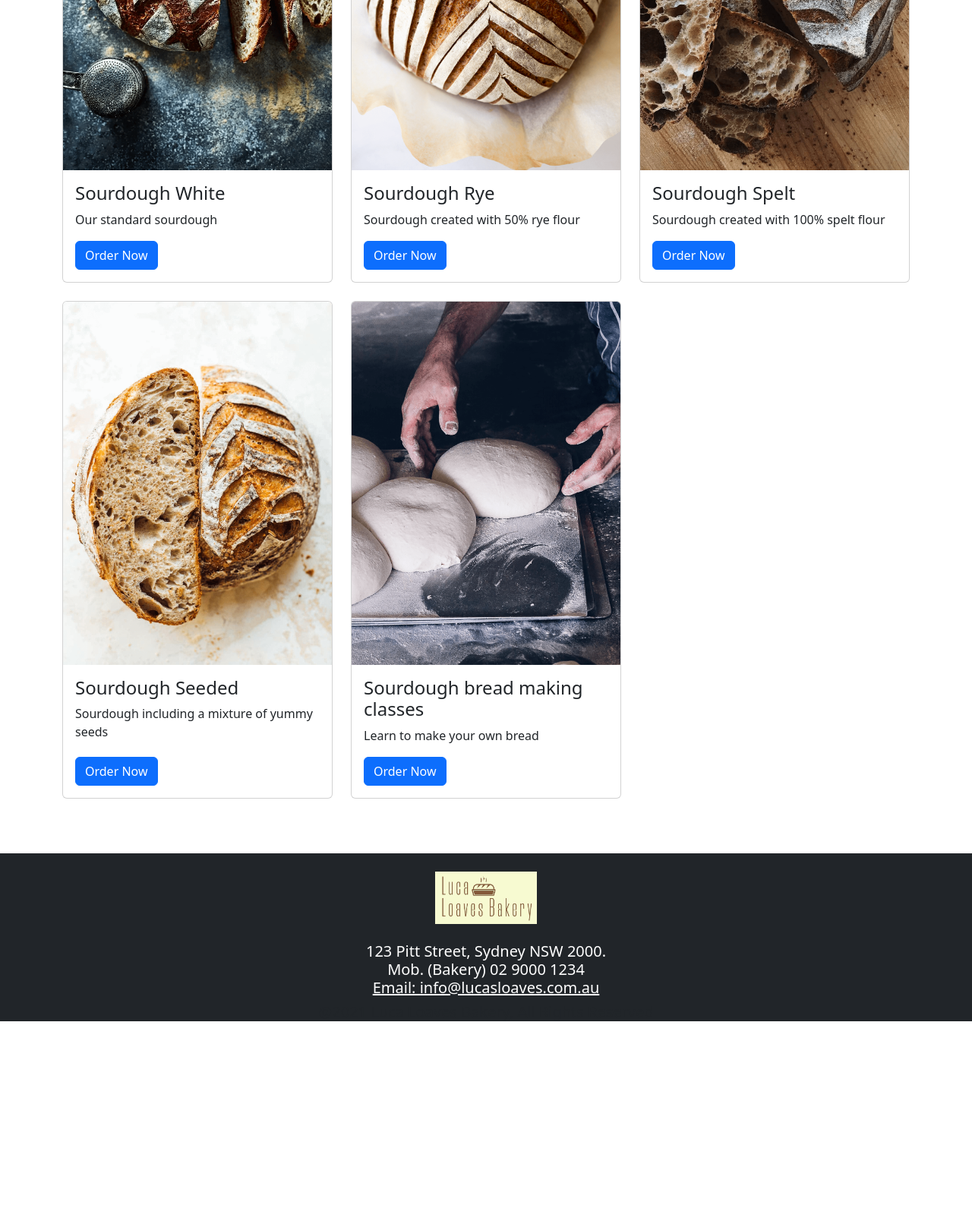
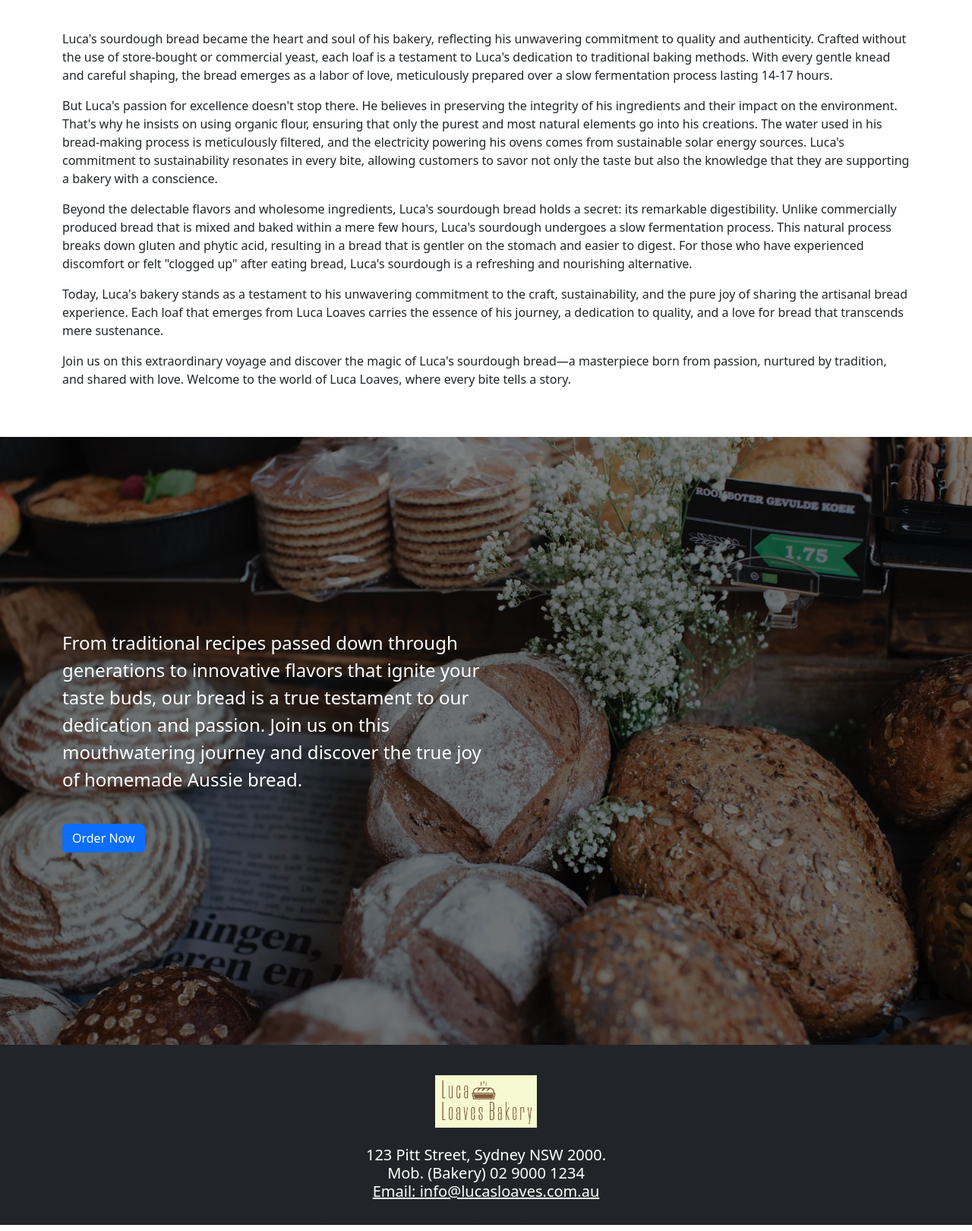
Before and after one commit to curregoz/acbi-term2, a PHP site: page / in a window 1280 px wide. Shown: the part 1199-2819 px from the top of the page at 76% size. Before the commit the page ends 2551 px from the top, so only its background shows below. Run offline with PHP 8.4, Linux system fonts and the light colour scheme; data comes from the database, SQL or seed files in the repository; data that the repository does not hold is empty.

Commit message:
feat: Fix index load

```diff
--- a/careers.html
+++ b/careers.html
@@ -30,10 +30,10 @@
       <div class="collapse navbar-collapse" id="navbarNav">
           <ul class="navbar-nav me-auto mb-2 mb-lg-0">
               <li class="nav-item">
-            <a class="nav-link luca-text" aria-current="page" href="index.php">Home</a>
+                  <a class="nav-link luca-text" aria-current="page" href="index.html">Home</a>
               </li>
               <li class="nav-item">
-            <a class="nav-link luca-text" href="aboutus.html">About Us</a>
+                  <a class="nav-link luca-text" href="./#About">About Us</a>
               </li>
               <li class="nav-item">
                   <a class="nav-link luca-text" href="careers.html">Careers</a>
--- a/contactus.html
+++ b/contactus.html
@@ -30,10 +30,10 @@
             <div class="collapse navbar-collapse" id="navbarNav">
                 <ul class="navbar-nav me-auto mb-2 mb-lg-0">
                     <li class="nav-item">
-                        <a class="nav-link luca-text" aria-current="page" href="index.php">Home</a>
+                        <a class="nav-link luca-text" aria-current="page" href="index.html">Home</a>
                     </li>
                     <li class="nav-item">
-                        <a class="nav-link luca-text" href="aboutus.html">About Us</a>
+                        <a class="nav-link luca-text" href="./#About">About Us</a>
                     </li>
                     <li class="nav-item">
                         <a class="nav-link luca-text" href="careers.html">Careers</a>
--- /dev/null
+++ b/index.html
@@ -0,0 +1,137 @@
+<!DOCTYPE html>
+<html lang="en">
+<head>
+
+  <link rel="stylesheet" type="text/css" href="css/style.css">
+
+  <title>Luca Loaves Bakery</title>
+
+  <meta charset="UTF-8">
+  <meta name="viewport" content="width=device-width, initial-scale=1">
+
+  <link href="https://cdn.jsdelivr.net/npm/bootstrap@5.3.0-alpha3/dist/css/bootstrap.min.css" rel="stylesheet" integrity="sha384-KK94CHFLLe+nY2dmCWGMq91rCGa5gtU4mk92HdvYe+M/SXH301p5ILy+dN9+nJOZ" crossorigin="anonymous">
+
+</head>
+<body>
+
+  <header>
+    <nav class="navbar navbar-expand-sm fixed-top navbar-dark bg-dark">
+      <div class="d-flex">
+        <a class="navbar-brand mx-5" href="./#Home">
+          <img src="assets/logo-white.png" alt="logo" style="width: 12%;">
+        </a>
+
+        <button class="navbar-toggler ms-auto" type="button" data-bs-toggle="collapse" data-bs-target="#navbarNav" aria-controls="navbarNav" aria-expanded="false" aria-label="Toggle navigation">
+          <span class="navbar-toggler-icon"></span>
+        </button>
+      </div>
+
+      <div class="collapse navbar-collapse" id="navbarNav">
+        <ul class="navbar-nav me-auto mb-2 mb-lg-0">
+          <li class="nav-item">
+            <a class="nav-link luca-text" aria-current="page" href="index.html">Home</a>
+          </li>
+          <li class="nav-item">
+            <a class="nav-link luca-text" href="#About">About Us</a>
+          </li>
+          <li class="nav-item">
+            <a class="nav-link luca-text" href="careers.html">Careers</a>
+          </li>
+          <li class="nav-item">
+            <a class="nav-link luca-text" href="contactus.html">Contact</a>
+          </li>
+          <li class="nav-item btn btn-primary mx-1" style="--bs-btn-padding-y: 0rem; --bs-btn-padding-x: .1rem;">
+            <a class="nav-link luca-text" href="shop.php">Order Now</a>
+          </li>
+        </ul>
+      </div>
+    </nav>
+  </header>
+
+  <main>
+    <a name="Home"></a>
+    <div class="d-flex align-items-center position-relative vh-100 cover hero">
+      <div class="overlay"></div>
+      <div class="container-fluid container-sm">
+        <p class="fs-1 text-white">Luca Loaves</p>
+        <div class="w-50">
+          <p class="fs-4 text-white">Experience the authentic taste of homemade Aussie bread, crafted with love and care. Each loaf is baked to perfection, delivering a delightful combination of softness and a satisfying crunch.</p>
+        </div>
+        <br/>
+        <a class="btn btn-primary text-white mr-2" href="shop.php" role="button" >Order Now</a>
+      </div>
+    </div>
+
+    <a name="About"></a>
+    <div class="container-sm py-5">
+      <div class="row">
+        <div class="col">
+          <img src="assets/abous_us.jpeg" alt="Breads taken out of the oven" style="height: 350px">
+        </div>
+        <div class="col">
+          <h2>About Luca</h2>
+          <p class="double">Luca, a lifeguard by profession, found himself unexpectedly floating in a sea of uncertainty when he was laid off from his job. However, amidst the waves of change, he discovered a newfound passion for making bread. Guided by his love for artisanal craftsmanship and a desire to create something truly special, Luca embarked on an extraordinary journey that would transform his life forever.</p>
+          <p>
+            With a burning curiosity and a hunger for knowledge, Luca delved into the art of bread-making. Armed with determination and an insatiable appetite for experimentation, he kneaded, shaped, and baked his way through countless batches of dough. It didn't take long for his creations to capture the hearts and taste buds of those fortunate enough to sample his handcrafted loaves.
+          </p>
+        </div>
+      </div>
+      <br/>
+      <p>
+        Luca's sourdough bread became the heart and soul of his bakery, reflecting his unwavering commitment to quality and authenticity. Crafted without the use of store-bought or commercial yeast, each loaf is a testament to Luca's dedication to traditional baking methods. With every gentle knead and careful shaping, the bread emerges as a labor of love, meticulously prepared over a slow fermentation process lasting 14-17 hours.
+      </p>
+      <p>
+        But Luca's passion for excellence doesn't stop there. He believes in preserving the integrity of his ingredients and their impact on the environment. That's why he insists on using organic flour, ensuring that only the purest and most natural elements go into his creations. The water used in his bread-making process is meticulously filtered, and the electricity powering his ovens comes from sustainable solar energy sources. Luca's commitment to sustainability resonates in every bite, allowing customers to savor not only the taste but also the knowledge that they are supporting a bakery with a conscience.
+      </p>
+      <p>
+        Beyond the delectable flavors and wholesome ingredients, Luca's sourdough bread holds a secret: its remarkable digestibility. Unlike commercially produced bread that is mixed and baked within a mere few hours, Luca's sourdough undergoes a slow fermentation process. This natural process breaks down gluten and phytic acid, resulting in a bread that is gentler on the stomach and easier to digest. For those who have experienced discomfort or felt "clogged up" after eating bread, Luca's sourdough is a refreshing and nourishing alternative.
+      </p>
+      <p>
+        Today, Luca's bakery stands as a testament to his unwavering commitment to the craft, sustainability, and the pure joy of sharing the artisanal bread experience. Each loaf that emerges from Luca Loaves carries the essence of his journey, a dedication to quality, and a love for bread that transcends mere sustenance.
+      </p>
+      <p>
+        Join us on this extraordinary voyage and discover the magic of Luca's sourdough bread—a masterpiece born from passion, nurtured by tradition, and shared with love. Welcome to the world of Luca Loaves, where every bite tells a story.</p>
+      </p>
+    </div>
+
+    <a name="Order now"></a>
+    <div>
+      <div class="d-flex align-items-center position-relative vh-100 cover hero">
+        <div class="overlay"></div>
+        <div class="container-fluid container-sm">
+          <div class=" w-50">
+            <p class="fs-4 text-white">From traditional recipes passed down through generations to innovative flavors that ignite your taste buds, our bread is a true testament to our dedication and passion. Join us on this mouthwatering journey and discover the true joy of homemade Aussie bread.</p>
+            <br/>
+            <a class="btn btn-primary text-white mr-2" href="shop.php" role="button" >Order Now</a>
+          </div>
+
+        </div>
+      </div>
+    </div>
+  </main>
+
+  <footer>
+    <div class="bg-dark pt-3">
+      <div class="footer container-sm" style="text-align: center;">
+        <br/>
+        <a name="Contact" href="#">
+          <img src="assets/logo.png" alt="logo" style="width:12%;">
+        </a>
+        <br/>
+        <div class="mt-4">
+          <h5 style="color: white;">
+            123 Pitt Street, Sydney NSW 2000.<br>
+            Mob. (Bakery) 02 9000 1234<br>
+            <a href="mailto:info@lucasloaves.com.au" style="color: white">Email: info@lucasloaves.com.au</a> <br>
+          </h5>
+          <h5 style="text-align: center">
+            @2021 Luca Loaves Bakery, All Rights Reserved
+          </h5>
+        </div>
+      </div>
+    </div>
+  </footer>
+
+  <script src="https://cdn.jsdelivr.net/npm/bootstrap@5.3.0-alpha3/dist/js/bootstrap.bundle.min.js" integrity="sha384-ENjdO4Dr2bkBIFxQpeoTz1HIcje39Wm4jDKdf19U8gI4ddQ3GYNS7NTKfAdVQSZe" crossorigin="anonymous"></script>
+</body>
+</html>
--- a/index.php
+++ /dev/null
@@ -1,128 +0,0 @@
-<?php
-	ini_set('display_errors', 1);
-	ini_set('display_startup_errors', 1);
-	error_reporting(E_ALL);
-	require_once("init.php");
-?>
-<!DOCTYPE html>
-<html lang="en">
-<head>
-
-  <link rel="stylesheet" type="text/css" href="css/style.css">
-
-  <title>Luca Loaves Bakery</title>
-
-  <meta charset="UTF-8">
-  <meta name="viewport" content="width=device-width, initial-scale=1">
-
-  <link href="https://cdn.jsdelivr.net/npm/bootstrap@5.3.0-alpha3/dist/css/bootstrap.min.css" rel="stylesheet" integrity="sha384-KK94CHFLLe+nY2dmCWGMq91rCGa5gtU4mk92HdvYe+M/SXH301p5ILy+dN9+nJOZ" crossorigin="anonymous">
-
-</head>
-<body>
-
-  <header>
-    <nav class="navbar navbar-expand-sm fixed-top navbar-dark bg-dark">
-      <div class="d-flex">
-        <a class="navbar-brand mx-5" href="./#Home">
-          <img src="assets/logo-white.png" alt="logo" style="width: 12%;">
-        </a>
-
-        <button class="navbar-toggler ms-auto" type="button" data-bs-toggle="collapse" data-bs-target="#navbarNav" aria-controls="navbarNav" aria-expanded="false" aria-label="Toggle navigation">
-          <span class="navbar-toggler-icon"></span>
-        </button>
-      </div>
-
-      <div class="collapse navbar-collapse" id="navbarNav">
-        <ul class="navbar-nav me-auto mb-2 mb-lg-0">
-          <li class="nav-item">
-            <a class="nav-link luca-text" aria-current="page" href="index.php">Home</a>
-          </li>
-          <li class="nav-item">
-            <a class="nav-link luca-text" href="aboutus.html">About Us</a>
-          </li>
-          <li class="nav-item">
-            <a class="nav-link luca-text" href="careers.html">Careers</a>
-          </li>
-          <li class="nav-item">
-            <a class="nav-link luca-text" href="contactus.html">Contact</a>
-          </li>
-          <li class="nav-item btn btn-primary mx-1" style="--bs-btn-padding-y: 0rem; --bs-btn-padding-x: .1rem;">
-            <a class="nav-link luca-text" href="shop.php">Order Now</a>
-          </li>
-        </ul>
-      </div>
-    </nav>
-  </header>
-
-  <main>
-    <a name="Home"></a>
-    <div class="d-flex align-items-center position-relative vh-100 cover hero">
-      <div class="overlay"></div>
-      <div class="container-fluid">
-        <h1 class="text-white">Luca Loaves</h1>
-        <div class="w-50">
-          <h5 class="text-white">We make real bread from the best organic by hand, with dedication and with the best of care.</h5>
-        </div>
-        <br/>
-        <a class="btn btn-primary text-white mr-2" href="shop.php" role="button" >Order Now</a>
-      </div>
-    </div>
-
-    <a name="Gallery"></a>
-    <section>
-      <div class="container-sm">
-        <div class="my-5">
-          <h1 style="text-align: center;"> Our Products</h1>
-        </div>
-
-        <div class="row">
-          <?php
-            $product_array = $db_handle->runQuery("SELECT * FROM product ORDER BY id ASC");
-            if (!empty($product_array)) {
-              foreach($product_array as $key=>$value){
-          ?>
-          <div class="col-4 mb-4">
-            <div class="card h-100">
-              <img src="<?php echo $product_array[$key]["image"]; ?>" class="card-img-top" alt="<?php echo $product_array[$key]["name"]; ?>">
-              <div class="card-body d-flex flex-column">
-                <h4 class="card-text"><?php echo $product_array[$key]["name"]; ?></h4>
-                <p><?php echo $product_array[$key]["description"]; ?></p>
-                <div class="mt-auto">
-                  <a href="shop.php" class="btn btn-primary">Order Now</a>
-                </div>
-              </div>
-            </div>
-          </div>
-          <?php
-              }
-            }
-          ?>
-        </div>
-    </section>
-  </main>
-
-  <footer>
-    <div class="bg-dark mt-5">
-      <div class="footer container-sm" style="text-align: center;">
-        <br/>
-        <a name="Contact" href="#">
-          <img src="assets/logo.png" alt="logo" style="width:12%;">
-        </a>
-        <br/>
-        <div class="mt-4">
-          <h5 style="color: white;">
-            123 Pitt Street, Sydney NSW 2000.<br>
-            Mob. (Bakery) 02 9000 1234<br>
-            <a href="mailto:info@lucasloaves.com.au" style="color: white">Email: info@lucasloaves.com.au</a> <br>
-          </h5>
-          <h5 style="text-align: center">
-            @2021 Luca Loaves Bakery, All Rights Reserved
-          </h5>
-        </div>
-      </div>
-    </div>
-  </footer>
-
-  <script src="https://cdn.jsdelivr.net/npm/bootstrap@5.3.0-alpha3/dist/js/bootstrap.bundle.min.js" integrity="sha384-ENjdO4Dr2bkBIFxQpeoTz1HIcje39Wm4jDKdf19U8gI4ddQ3GYNS7NTKfAdVQSZe" crossorigin="anonymous"></script>
-</body>
-</html>
--- a/shop.php
+++ b/shop.php
@@ -55,10 +55,10 @@
 		<div class="collapse navbar-collapse" id="navbarNav">
 			<ul class="navbar-nav me-auto mb-2 mb-lg-0">
 				<li class="nav-item">
-					<a class="nav-link luca-text" aria-current="page" href="index.php">Home</a>
+					<a class="nav-link luca-text" aria-current="page" href="index.html">Home</a>
 				</li>
 				<li class="nav-item">
-					<a class="nav-link luca-text" href="aboutus.html">About Us</a>
+					<a class="nav-link luca-text" href="./#About">About Us</a>
 				</li>
 				<li class="nav-item">
 					<a class="nav-link luca-text" href="careers.html">Careers</a>
```
Also changed, not shown: aboutus.html (deleted, +0 -107 lines), 1 other file. Lines whose indentation alone changed are shown as unchanged.
